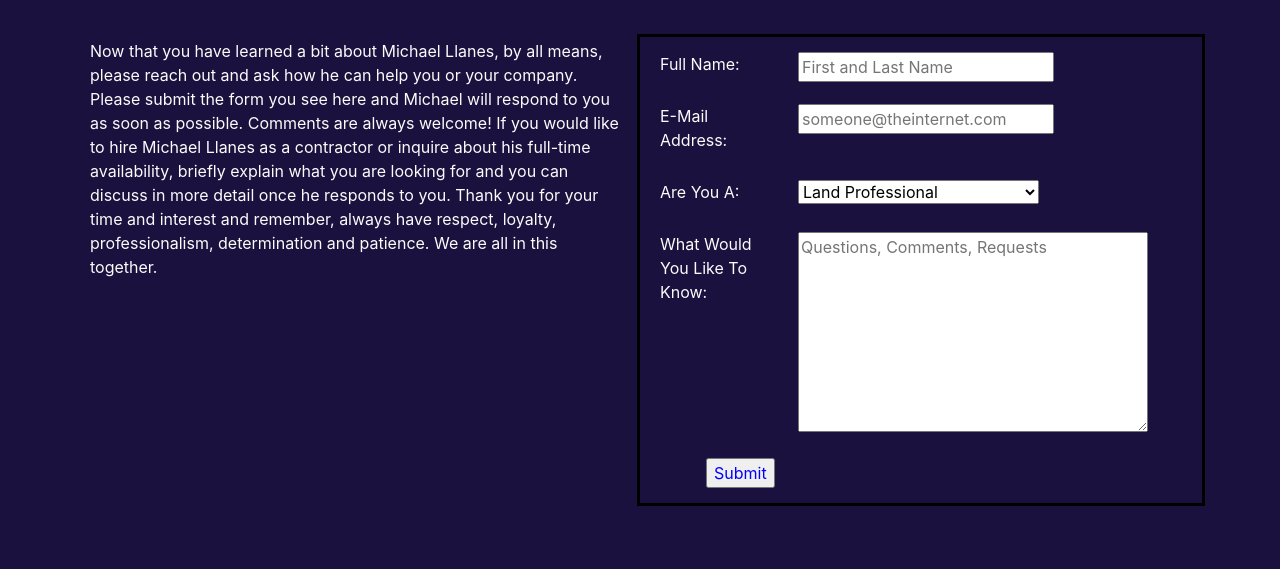
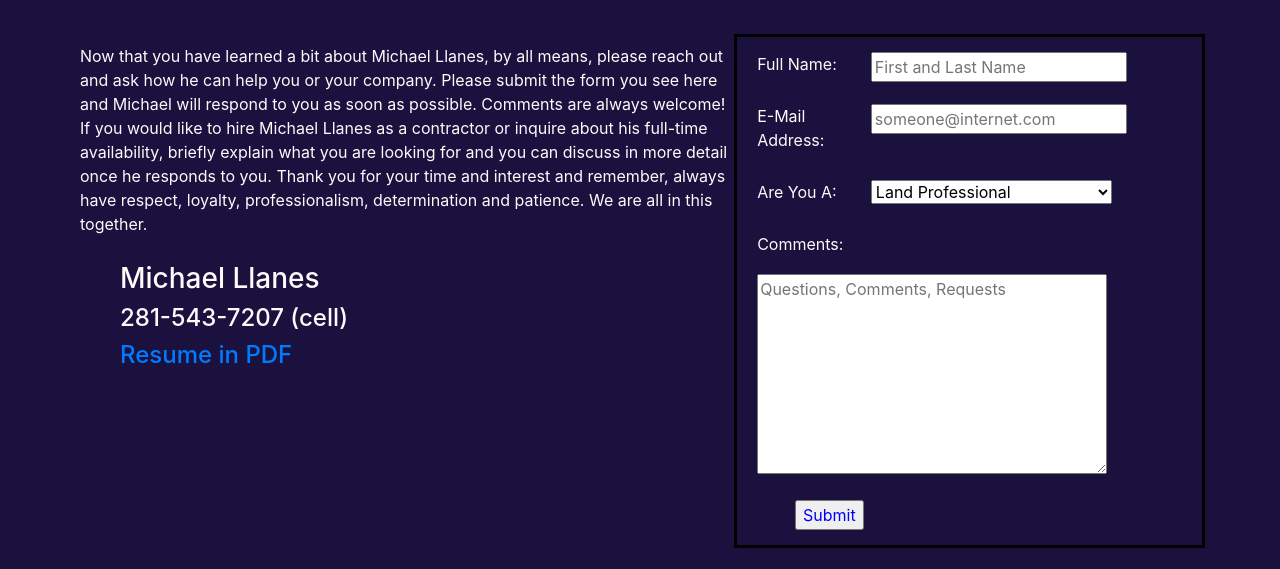
Before and after one commit to mrllanes/Portfolio, a plain HTML site: page contact.html in a window 1280 px wide. Shown: the part 142-711 px from the top of the page. Drawn offline with nearby package versions, Linux system fonts and the light colour scheme.

Commit message:
Further updates to Contact page and images added.

```diff
--- a/assets/style.css
+++ b/assets/style.css
@@ -80,7 +80,7 @@ footer {
 
 #name {
   /* position: absolute; */
-  left: 25%;
+  /* left: 25%; */
   /* transform: translatex(-25%); */
   margin-right: 2px;
   letter-spacing: 4px;
--- a/contact.html
+++ b/contact.html
@@ -55,10 +55,20 @@
         <!--This portion has sub-rows and sub-columns-->
         <form>
             <div class="row">
-                <div class="col">
-                    <p>Now that you have learned a bit about Michael Llanes, by all means, please reach out and ask how he can help you or your company. Please submit the form you see here and Michael will respond to you as soon as possible. Comments are always welcome! If you would like to hire Michael Llanes as a contractor or inquire about his full-time availability, briefly explain what you are looking for and you can discuss in more detail once he responds to you. Thank you for your time and interest and remember, always have respect, loyalty, professionalism, determination and patience. We are all in this together.</p>
+                <div class="col-7">
+                    <div class="row">
+                        <p>Now that you have learned a bit about Michael Llanes, by all means, please reach out and ask how he can help you or your company. Please submit the form you see here and Michael will respond to you as soon as possible. Comments are always welcome! If you would like to hire Michael Llanes as a contractor or inquire about his full-time availability, briefly explain what you are looking for and you can discuss in more detail once he responds to you. Thank you for your time and interest and remember, always have respect, loyalty, professionalism, determination and patience. We are all in this together.</p>
+                    </div>
+                    <div class="row">
+                        <ul style="list-style-type:none;">
+                            <li><h3>Michael Llanes</h3></li>
+                            <li><h4>281-543-7207 (cell)</h4></li>
+                            <li><a href="./assets/resume/Michael-Llanes-Resume-2021.pdf" target="_blank"><h4>Resume in PDF</h4></a></li>
+                        </ul>
+                    </div>
+
                 </div>
-                <div class="col col-list">
+                <div class="col-5 col-list">
                     <div class="row">
                         <div class="col-3">
                             <label for="fullName">Full Name: </label>
@@ -73,7 +83,7 @@
                             <label for="emailAddress">E-Mail Address: </label>
                         </div>
                         <div class="col">
-                            <input type="text" id="emailAddress" name="email" placeholder="someone@theinternet.com">
+                            <input type="text" id="emailAddress" name="email" placeholder="someone@internet.com">
                         </div>
                     </div>
 
@@ -94,7 +104,7 @@
 
                     <div class="row">
                         <div class="col-3">
-                            <label for="interest">What Would You Like To Know: </label>
+                            <label for="interest">Comments: </label>
                         </div>
                         <div class="col">
                             <textarea id="interest" name="interest" placeholder="Questions, Comments, Requests" style="height:200px;width:350px"></textarea>
```
Also changed, not shown: index.html (+2 -2 lines), portfolio.html (+8 -8 lines), assets/images/planner-image.JPG (deleted), assets/images/weather-app-image.JPG (added), 1 other file.
